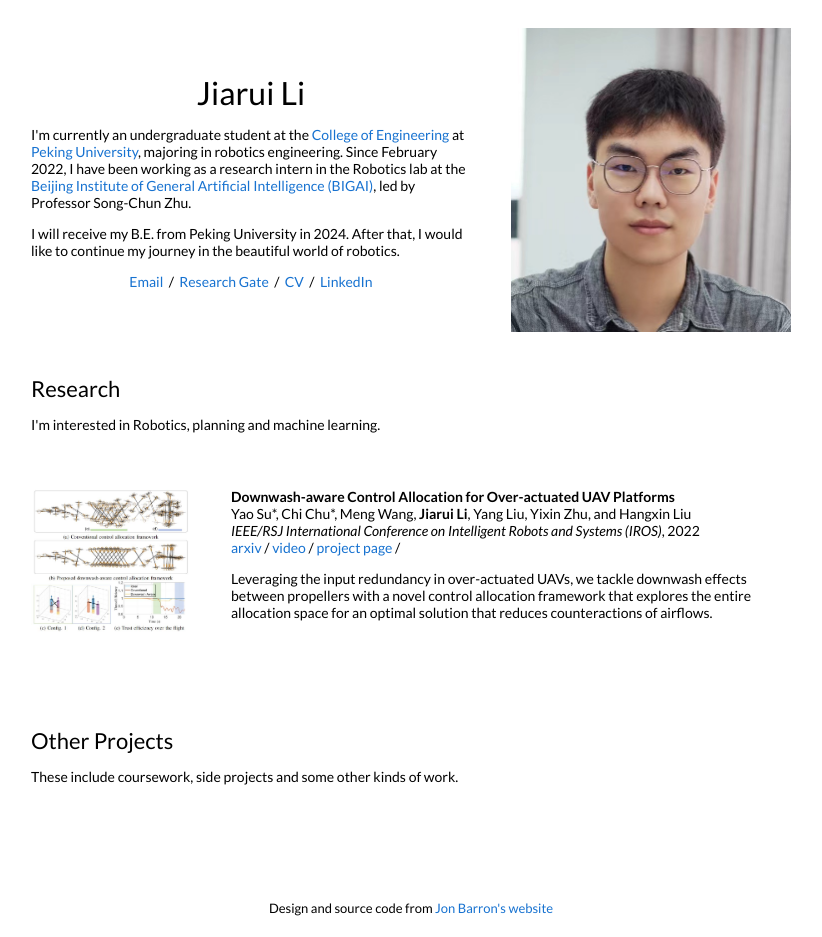
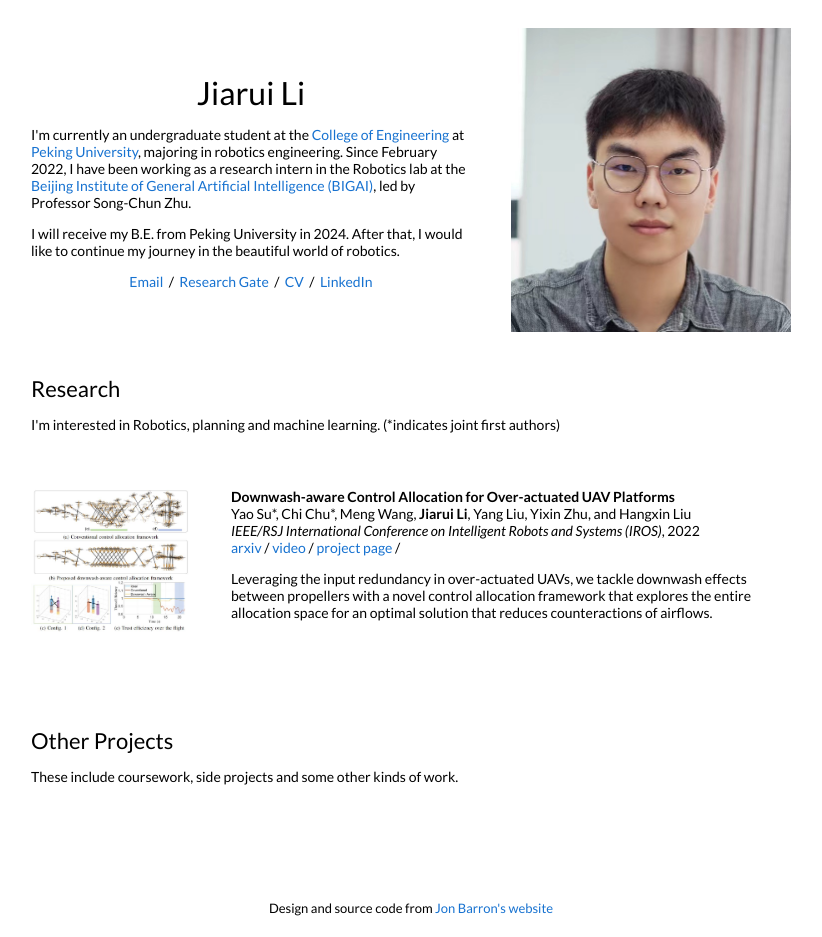
Before and after one commit to LiJiarui111/OLD-LiJiarui111.github.io, a Jekyll site: the page built from _posts/2022-03-01-downwash.markdown, in a window 1280 px wide. Shown: the whole page, without its empty margins (229-1051 px from the left). Built offline with Jekyll 4.4.1, drawn with Linux system fonts in a browser that asks for light colours.

Commit message:
Update default.html

```diff
--- a/_layouts/default.html
+++ b/_layouts/default.html
@@ -53,7 +53,7 @@
             <td style="padding:2.5%;width:100%;vertical-align:middle">
               <h2>Research</h2>
               <p>
-                I'm interested in Robotics, planning and machine learning.
+                I'm interested in Robotics, planning and machine learning. (*indicates joint first authors)
               </p>
             </td>
           </tr>
```
